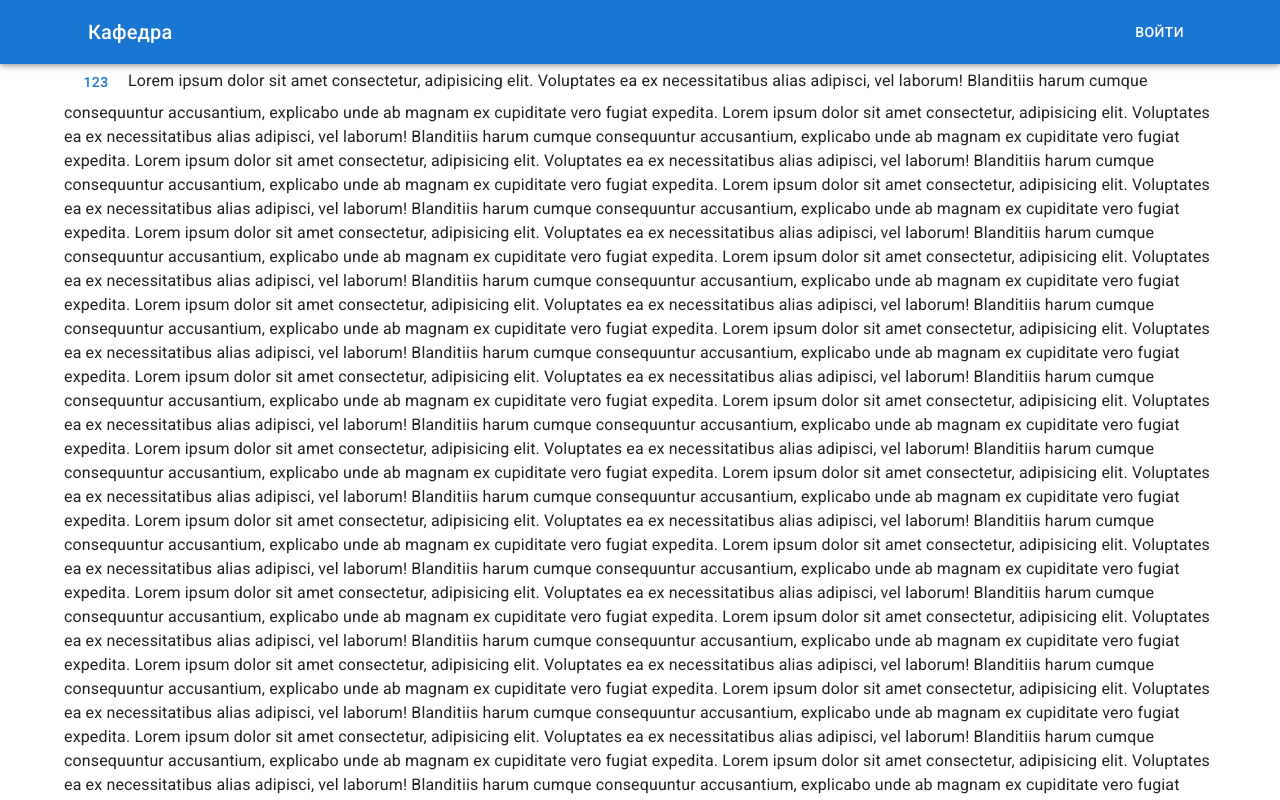
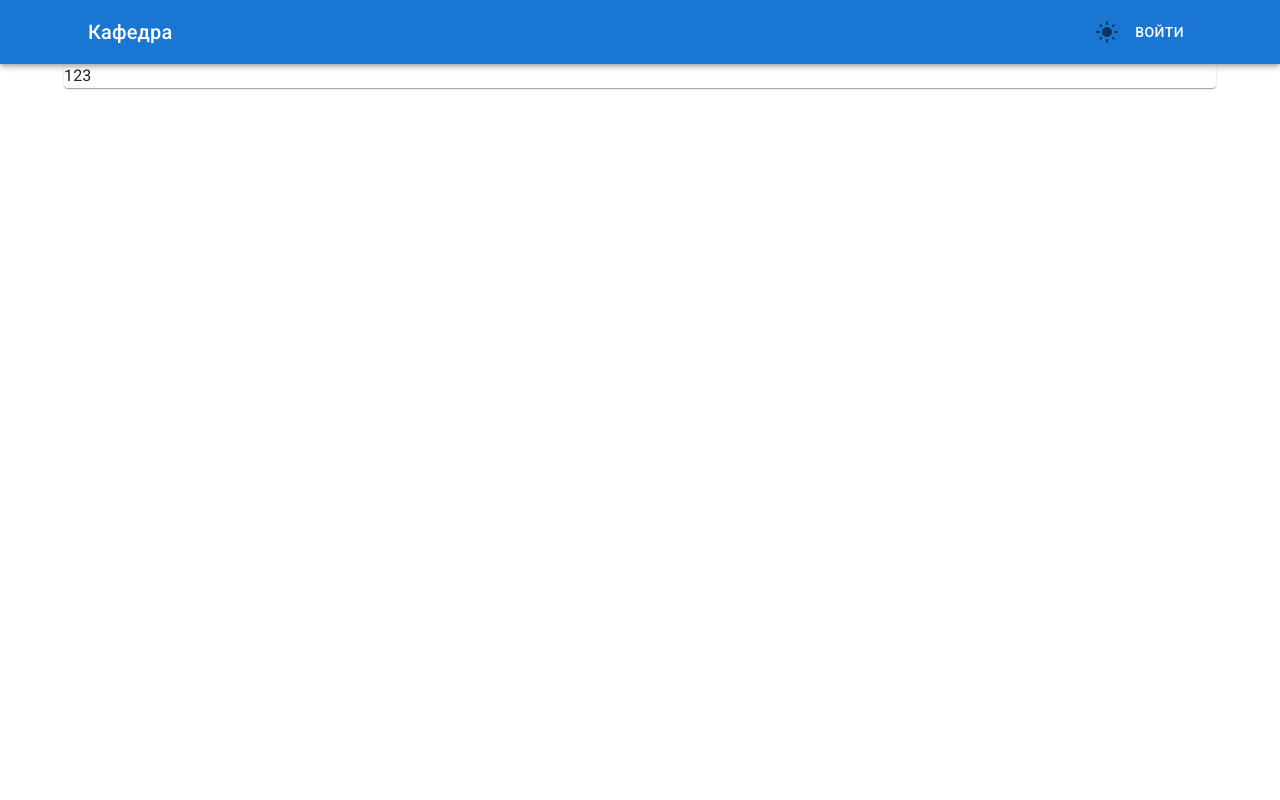
Before and after one commit to kirill-komlev/department, a React (Vite) app: page / in a window 1280 px wide. Shown: the top 800 px of the page. Built offline with nearby package versions, Linux system fonts and the light colour scheme.

Commit message:
Сделал смену темы

```diff
--- a/src/App.jsx
+++ b/src/App.jsx
@@ -1,52 +1,29 @@
-import { Button, TextField, Container, CssBaseline } from '@mui/material'
+import { Button, TextField, Container, CssBaseline, Box, Card } from '@mui/material'
+import { ThemeProvider, createTheme } from '@mui/material'
 
 import Header from './assets/components/Header/Header'
 
+const theme = createTheme({
+	colorSchemes: {
+		dark: true,
+	},
+})
+
 export default function App() {
 	return (
-		<>
+		<ThemeProvider theme={theme}>
 			<CssBaseline />
 			<Header></Header>
-			<Container maxWidth='lg'>
-				<Button>123</Button>
-				Lorem ipsum dolor sit amet consectetur, adipisicing elit. Voluptates ea ex necessitatibus alias adipisci, vel laborum! Blanditiis harum cumque consequuntur accusantium,
-				explicabo unde ab magnam ex cupiditate vero fugiat expedita. Lorem ipsum dolor sit amet consectetur, adipisicing elit. Voluptates ea ex necessitatibus alias adipisci, vel
-				laborum! Blanditiis harum cumque consequuntur accusantium, explicabo unde ab magnam ex cupiditate vero fugiat expedita. Lorem ipsum dolor sit amet consectetur, adipisicing
-				elit. Voluptates ea ex necessitatibus alias adipisci, vel laborum! Blanditiis harum cumque consequuntur accusantium, explicabo unde ab magnam ex cupiditate vero fugiat
-				expedita. Lorem ipsum dolor sit amet consectetur, adipisicing elit. Voluptates ea ex necessitatibus alias adipisci, vel laborum! Blanditiis harum cumque consequuntur
-				accusantium, explicabo unde ab magnam ex cupiditate vero fugiat expedita. Lorem ipsum dolor sit amet consectetur, adipisicing elit. Voluptates ea ex necessitatibus alias
-				adipisci, vel laborum! Blanditiis harum cumque consequuntur accusantium, explicabo unde ab magnam ex cupiditate vero fugiat expedita. Lorem ipsum dolor sit amet
-				consectetur, adipisicing elit. Voluptates ea ex necessitatibus alias adipisci, vel laborum! Blanditiis harum cumque consequuntur accusantium, explicabo unde ab magnam ex
-				cupiditate vero fugiat expedita. Lorem ipsum dolor sit amet consectetur, adipisicing elit. Voluptates ea ex necessitatibus alias adipisci, vel laborum! Blanditiis harum
-				cumque consequuntur accusantium, explicabo unde ab magnam ex cupiditate vero fugiat expedita. Lorem ipsum dolor sit amet consectetur, adipisicing elit. Voluptates ea ex
-				necessitatibus alias adipisci, vel laborum! Blanditiis harum cumque consequuntur accusantium, explicabo unde ab magnam ex cupiditate vero fugiat expedita. Lorem ipsum dolor
-				sit amet consectetur, adipisicing elit. Voluptates ea ex necessitatibus alias adipisci, vel laborum! Blanditiis harum cumque consequuntur accusantium, explicabo unde ab
-				magnam ex cupiditate vero fugiat expedita. Lorem ipsum dolor sit amet consectetur, adipisicing elit. Voluptates ea ex necessitatibus alias adipisci, vel laborum! Blanditiis
-				harum cumque consequuntur accusantium, explicabo unde ab magnam ex cupiditate vero fugiat expedita. Lorem ipsum dolor sit amet consectetur, adipisicing elit. Voluptates ea
-				ex necessitatibus alias adipisci, vel laborum! Blanditiis harum cumque consequuntur accusantium, explicabo unde ab magnam ex cupiditate vero fugiat expedita. Lorem ipsum
-				dolor sit amet consectetur, adipisicing elit. Voluptates ea ex necessitatibus alias adipisci, vel laborum! Blanditiis harum cumque consequuntur accusantium, explicabo unde
-				ab magnam ex cupiditate vero fugiat expedita. Lorem ipsum dolor sit amet consectetur, adipisicing elit. Voluptates ea ex necessitatibus alias adipisci, vel laborum!
-				Blanditiis harum cumque consequuntur accusantium, explicabo unde ab magnam ex cupiditate vero fugiat expedita. Lorem ipsum dolor sit amet consectetur, adipisicing elit.
-				Voluptates ea ex necessitatibus alias adipisci, vel laborum! Blanditiis harum cumque consequuntur accusantium, explicabo unde ab magnam ex cupiditate vero fugiat expedita.
-				Lorem ipsum dolor sit amet consectetur, adipisicing elit. Voluptates ea ex necessitatibus alias adipisci, vel laborum! Blanditiis harum cumque consequuntur accusantium,
-				explicabo unde ab magnam ex cupiditate vero fugiat expedita. Lorem ipsum dolor sit amet consectetur, adipisicing elit. Voluptates ea ex necessitatibus alias adipisci, vel
-				laborum! Blanditiis harum cumque consequuntur accusantium, explicabo unde ab magnam ex cupiditate vero fugiat expedita. Lorem ipsum dolor sit amet consectetur, adipisicing
-				elit. Voluptates ea ex necessitatibus alias adipisci, vel laborum! Blanditiis harum cumque consequuntur accusantium, explicabo unde ab magnam ex cupiditate vero fugiat
-				expedita. Lorem ipsum dolor sit amet consectetur, adipisicing elit. Voluptates ea ex necessitatibus alias adipisci, vel laborum! Blanditiis harum cumque consequuntur
-				accusantium, explicabo unde ab magnam ex cupiditate vero fugiat expedita. Lorem ipsum dolor sit amet consectetur, adipisicing elit. Voluptates ea ex necessitatibus alias
-				adipisci, vel laborum! Blanditiis harum cumque consequuntur accusantium, explicabo unde ab magnam ex cupiditate vero fugiat expedita. Lorem ipsum dolor sit amet
-				consectetur, adipisicing elit. Voluptates ea ex necessitatibus alias adipisci, vel laborum! Blanditiis harum cumque consequuntur accusantium, explicabo unde ab magnam ex
-				cupiditate vero fugiat expedita. Lorem ipsum dolor sit amet consectetur, adipisicing elit. Voluptates ea ex necessitatibus alias adipisci, vel laborum! Blanditiis harum
-				cumque consequuntur accusantium, explicabo unde ab magnam ex cupiditate vero fugiat expedita. Lorem ipsum dolor sit amet consectetur, adipisicing elit. Voluptates ea ex
-				necessitatibus alias adipisci, vel laborum! Blanditiis harum cumque consequuntur accusantium, explicabo unde ab magnam ex cupiditate vero fugiat expedita. Lorem ipsum dolor
-				sit amet consectetur, adipisicing elit. Voluptates ea ex necessitatibus alias adipisci, vel laborum! Blanditiis harum cumque consequuntur accusantium, explicabo unde ab
-				magnam ex cupiditate vero fugiat expedita. Lorem ipsum dolor sit amet consectetur, adipisicing elit. Voluptates ea ex necessitatibus alias adipisci, vel laborum! Blanditiis
-				harum cumque consequuntur accusantium, explicabo unde ab magnam ex cupiditate vero fugiat expedita. Lorem ipsum dolor sit amet consectetur, adipisicing elit. Voluptates ea
-				ex necessitatibus alias adipisci, vel laborum! Blanditiis harum cumque consequuntur accusantium, explicabo unde ab magnam ex cupiditate vero fugiat expedita. Lorem ipsum
-				dolor sit amet consectetur, adipisicing elit. Voluptates ea ex necessitatibus alias adipisci, vel laborum! Blanditiis harum cumque consequuntur accusantium, explicabo unde
-				ab magnam ex cupiditate vero fugiat expedita. Lorem ipsum dolor sit amet consectetur, adipisicing elit. Voluptates ea ex necessitatibus alias adipisci, vel laborum!
-				Blanditiis harum cumque consequuntur accusantium, explicabo unde ab magnam ex cupiditate vero fugiat expedita.
-			</Container>
-		</>
+			<main>
+				<Box
+					component='section'
+					// sx={{ bgcolor: '#ffffff' }}
+				>
+					<Container maxWidth='lg'>
+						<Card>123</Card>
+					</Container>
+				</Box>
+			</main>
+		</ThemeProvider>
 	)
 }
--- a/src/assets/components/Header/Header.jsx
+++ b/src/assets/components/Header/Header.jsx
@@ -1,12 +1,20 @@
-import * as React from 'react'
 import AppBar from '@mui/material/AppBar'
-import Box from '@mui/material/Box'
 import Toolbar from '@mui/material/Toolbar'
 import Typography from '@mui/material/Typography'
 import Button from '@mui/material/Button'
-import { Container } from '@mui/material'
+import { Container, IconButton } from '@mui/material'
+
+import LightModeIcon from '@mui/icons-material/LightMode'
+import DarkModeIcon from '@mui/icons-material/DarkMode'
+
+import { useColorScheme } from '@mui/material/styles'
 
 export default function Header() {
+	const { mode, setMode } = useColorScheme()
+	if (!mode) {
+		return null
+	}
+
 	return (
 		<>
 			<AppBar position='fixed'>
@@ -18,6 +26,23 @@ export default function Header() {
 						>
 							Кафедра
 						</Typography>
+
+						{mode === 'light' ? (
+							<IconButton
+								aria-label='darkmode'
+								onClick={() => setMode('dark')}
+							>
+								<DarkModeIcon></DarkModeIcon>
+							</IconButton>
+						) : (
+							<IconButton
+								aria-label='lightmode'
+								onClick={() => setMode('light')}
+							>
+								<LightModeIcon></LightModeIcon>
+							</IconButton>
+						)}
+
 						<Button color='inherit'>Войти</Button>
 					</Toolbar>
 				</Container>
--- a/src/main.jsx
+++ b/src/main.jsx
@@ -7,5 +7,3 @@ createRoot(document.getElementById('root')).render(
 		<App />
 	</StrictMode>
 )
-
-// 6.	Разработать программный модуль «Кафедра», содержащий сведения о сотрудниках кафедры (ФИО, должность, ученая степень, дисциплины, нагрузка, общественная работа, совместительство и др.). Модуль предназначен для использования сотрудниками отдела кадров и деканата.
```
